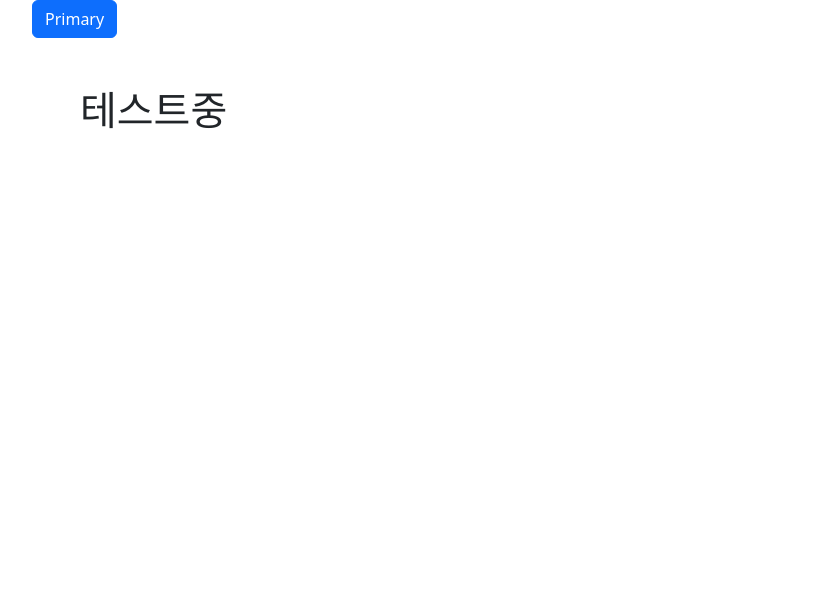
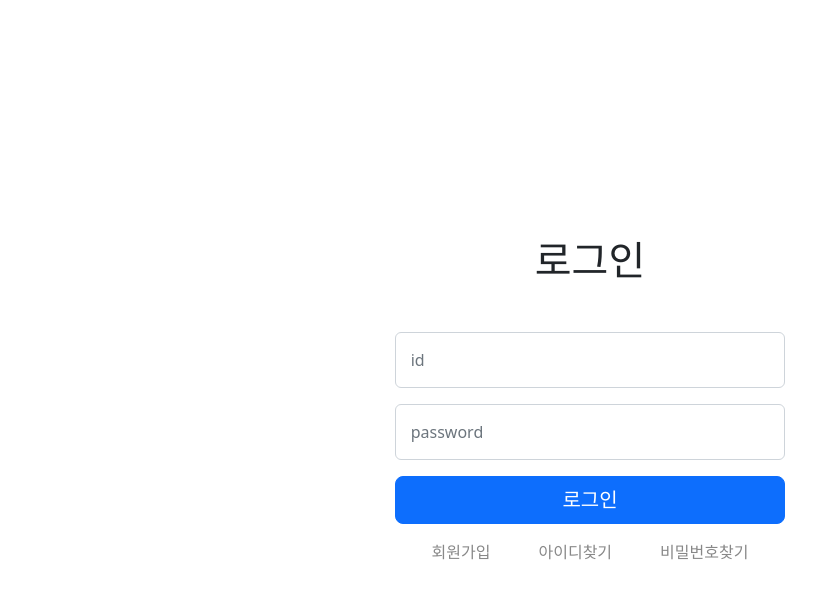
Before and after one commit to IsLol/isLol-frontend, a Next.js app: page /auth/login in a window 1280 px wide. Shown: the top 598 px of the page, without its empty margins (50-866 px from the left). Built offline with nearby package versions, Linux system fonts and the light colour scheme.

Commit message:
로그인, 회원가입 페이지 작업 중

```diff
--- /dev/null
+++ b/components/Input.tsx
@@ -0,0 +1,31 @@
+import Form from 'react-bootstrap/Form';
+import styles from '@/pages/auth/login.module.css';
+
+interface InputProps {
+  id: number;
+  type: string;
+  placeholder: string;
+  margin?: string;
+}
+
+function Input({ type, placeholder, margin }: InputProps) {
+  return (
+    <div className="mb-3" id={styles.idPwWrap}>
+      <Form.Control type={type} placeholder={placeholder} className={margin} />
+    </div>
+  );
+}
+
+interface FormInputsProps {
+  inputs: InputProps[];
+}
+
+function Inputs({ inputs }: FormInputsProps) {
+  const inputElements = inputs.map((input) => (
+    <Input key={input.id} {...input} />
+  ));
+
+  return <>{inputElements}</>;
+}
+
+export default Inputs;
--- /dev/null
+++ b/components/layout/centerForm.tsx
@@ -0,0 +1,21 @@
+import styles from '@/pages/auth/login.module.css';
+import { ReactNode } from 'react';
+
+interface LayoutProps {
+  className?: string;
+  title?: string;
+  children: ReactNode;
+}
+
+function CenterForm({ children, className, title }: LayoutProps) {
+  return (
+    <div className="container" id={styles.container}>
+      <div className={`${className}_form`} id={styles.loginForm}>
+        <h1 className="text-center mb-5">{title}</h1>
+        {children}
+      </div>
+    </div>
+  );
+}
+
+export default CenterForm;
--- /dev/null
+++ b/pages/auth/login.module.css
@@ -0,0 +1,18 @@
+#container {
+    height: 100vh;
+    display: flex;
+    justify-content: center;
+    align-items: center;
+}
+
+#idPwWrap {
+    width: 100%;
+}
+
+#idPwWrap > input {
+    padding: 15px;
+}
+
+#loginForm {
+    width: 35%;
+}
--- a/pages/auth/login.tsx
+++ b/pages/auth/login.tsx
@@ -1,11 +1,46 @@
 import { Button } from 'react-bootstrap';
+import { useRouter } from 'next/router';
+import Inputs from '@/components/Input';
+import CenterForm from '@/components/layout/centerForm';
 
 function Login() {
+  const router = useRouter();
+  const inputProps = [
+    {
+      id: 1,
+      type: 'text',
+      placeholder: 'id',
+      margin: 'mb-2',
+    },
+    {
+      id: 2,
+      type: 'password',
+      placeholder: 'password',
+    },
+  ];
+
+  function handleClick() {
+    router.push('signup');
+  }
+
   return (
-    <div className="container">
-      <Button variant="primary">Primary</Button>
-      <h1 className="m-5">테스트중</h1>
-    </div>
+    <CenterForm className="login" title="로그인">
+      <Inputs inputs={inputProps} />
+      <div className="d-grid gap-2">
+        <Button variant="primary" size="lg">
+          로그인
+        </Button>
+      </div>
+      <div className="mt-3 text-center">
+        <a className="me-5" onClick={handleClick}>
+          회원가입
+        </a>
+        <a href="" className="me-5">
+          아이디찾기
+        </a>
+        <a href="">비밀번호찾기</a>
+      </div>
+    </CenterForm>
   );
 }
 export default Login;
--- a/styles/globals.css
+++ b/styles/globals.css
@@ -97,8 +97,9 @@ body {
 }
 
 a {
-  color: inherit;
-  text-decoration: none;
+  text-decoration: none !important;
+  color: #888 !important;
+  cursor: pointer;
 }
 
 @media (prefers-color-scheme: dark) {
@@ -106,3 +107,11 @@ a {
     color-scheme: dark;
   }
 }
+
+#__next {
+    height: 100%;
+}
+
+.container {
+    height: 100%;
+}
```
Also changed, not shown: pages/auth/signup.tsx (added, +46 -0 lines), 1 other file (tests, documents, lock files or other folders).
